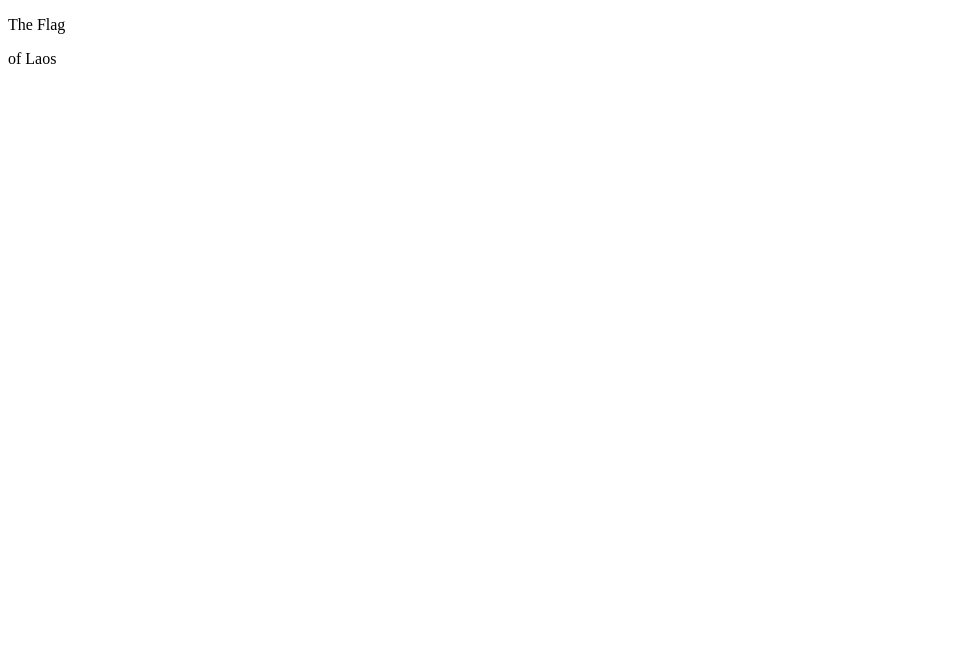
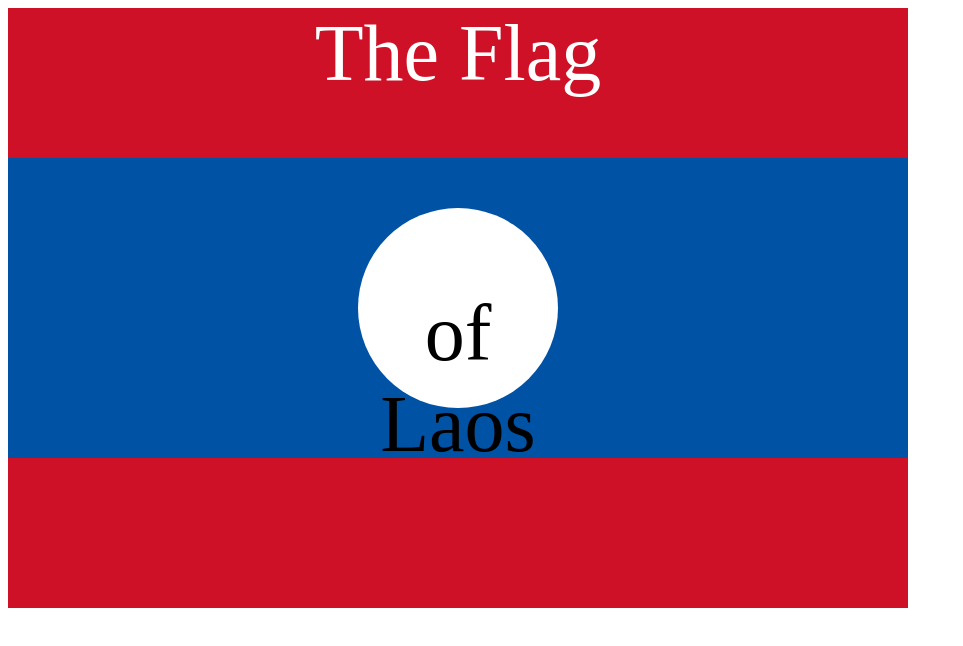
Before and after one commit to roy-asraf1/Web-Development, a plain HTML site: page intermediate_CSS/7.3+Flag+Project/7.3 CSS Flag Project/index.html in a window 1280 px wide. Shown: the whole page, without its empty margins (0-963 px from the left). Drawn offline with Linux system fonts and the light colour scheme.

Commit message:
intermediate done

```diff
--- a/intermediate_CSS/7.3+Flag+Project/7.3 CSS Flag Project/index.html
+++ b/intermediate_CSS/7.3+Flag+Project/7.3 CSS Flag Project/index.html
@@ -5,7 +5,48 @@
   <meta charset="UTF-8">
   <title>CSS Flag Project</title>
   <style>
-    /* Write your CSS Code here */
+    .flag {
+      width: 900px;
+      height: 600px;
+      background-color: #CE1126;
+      position: absolute;
+    }
+    .blue-retangle{
+
+      position: absolute;
+      width: 900px;
+      height: 300px;
+      background-color: #0052A5;
+      top: 150px;
+
+
+    }
+    .white-circle{
+      position: absolute;
+      width: 200px;
+      height: 200px;
+      background-color: white;
+      border-radius: 50%;
+      top: 50px;
+      left: 350px;
+    }
+    #flagTitle {
+      font-size: 5rem;
+      color: white;
+      text-align: center;
+      padding: 0;
+      margin: 0;
+    }
+    #laosTitle {
+      color: black;
+      font-size: 5rem;
+
+
+
+    }
+    #flagTitle, #laosTitle {
+      text-align: center;
+    }
 
   </style>
 </head>
@@ -22,10 +63,12 @@ https://appbrewery.github.io/flag-of-laos/
 
 <body>
   <div class="flag">
-    <p>The Flag</p>
-    <div>
-      <div>
-        <p>of Laos</p>
+    <p id="flagTitle" class="center">The Flag</p>
+    <div class="blue-retangle">
+
+      <div id="laosTitle" class="white-circle" >
+
+        <p  class="center">of Laos</p>
       </div>
     </div>
   </div>
```
Also changed, not shown: intermediate_CSS/7.0+CSS+Cascade/style.css (+12 -0 lines), intermediate_CSS/7.1+Combining+Selectors/7.1 Combining Selectors/style.css (+23 -1 lines), intermediate_CSS/7.2+CSS+Positioning/7.2 CSS Positioning/index.html (+17 -0 lines).
